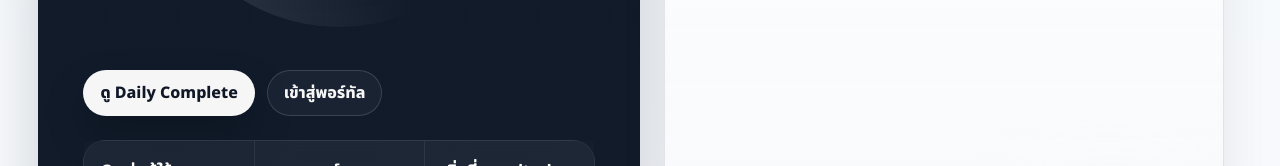
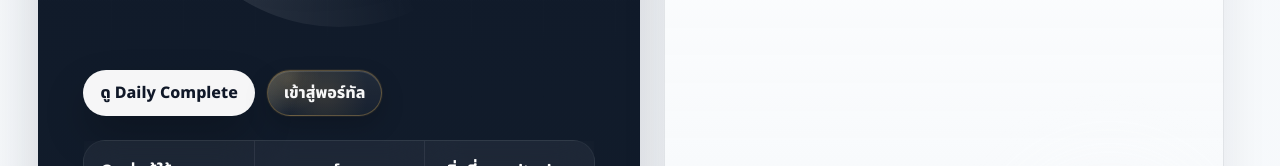
Before and after one commit to godmode99/iot-2026, a Next.js app in the folder dashboard/: page / in a window 1280 px wide. Shown: the part 760-926 px from the top of the page. Built offline with nearby package versions, Linux system fonts and the light colour scheme; no server answers.

Commit message:
Enhance hero portal button with gold glow animation

```diff
--- a/dashboard/app/globals.css
+++ b/dashboard/app/globals.css
@@ -756,15 +756,53 @@ h2 {
 }
 
 .home-signal-panel .button-secondary {
+  position: relative;
+  overflow: hidden;
+  isolation: isolate;
   color: rgba(255, 255, 255, 0.96);
-  background: rgba(255, 255, 255, 0.04);
-  border-color: rgba(255, 255, 255, 0.14);
+  background:
+    radial-gradient(circle at 18% 18%, rgba(214, 168, 79, 0.16), transparent 34%),
+    linear-gradient(180deg, rgba(255, 255, 255, 0.07), rgba(255, 255, 255, 0.03));
+  border-color: rgba(214, 168, 79, 0.34);
+  box-shadow:
+    inset 0 1px 0 rgba(255, 255, 255, 0.12),
+    0 10px 24px rgba(0, 0, 0, 0.18),
+    0 0 0 1px rgba(214, 168, 79, 0.08);
+}
+
+.home-signal-panel .button-secondary::before {
+  content: "";
+  position: absolute;
+  inset: -30% auto -30% -18%;
+  width: 58%;
+  z-index: -1;
+  background: linear-gradient(90deg, transparent, rgba(255, 231, 171, 0.62), transparent);
+  filter: blur(2px);
+  opacity: 0.7;
+  transform: translateX(-140%) skewX(-18deg);
+  animation: gold-sheen-sweep 4.2s ease-in-out infinite;
+}
+
+.home-signal-panel .button-secondary::after {
+  content: "";
+  position: absolute;
+  inset: 0;
+  z-index: -2;
+  border-radius: inherit;
+  background: radial-gradient(circle at 50% 50%, rgba(214, 168, 79, 0.16), transparent 72%);
+  opacity: 0.9;
 }
 
 .home-signal-panel .button-secondary:hover:not(:disabled) {
-  background: rgba(255, 255, 255, 0.1);
-  border-color: rgba(214, 168, 79, 0.5);
-  box-shadow: 0 14px 34px rgba(214, 168, 79, 0.1);
+  background:
+    radial-gradient(circle at 18% 18%, rgba(214, 168, 79, 0.24), transparent 38%),
+    linear-gradient(180deg, rgba(255, 255, 255, 0.12), rgba(255, 255, 255, 0.05));
+  border-color: rgba(214, 168, 79, 0.62);
+  box-shadow:
+    inset 0 1px 0 rgba(255, 255, 255, 0.16),
+    0 16px 36px rgba(214, 168, 79, 0.14),
+    0 0 0 1px rgba(214, 168, 79, 0.12);
+  transform: translateY(-1px);
 }
 
 .home-proof-grid {
```
